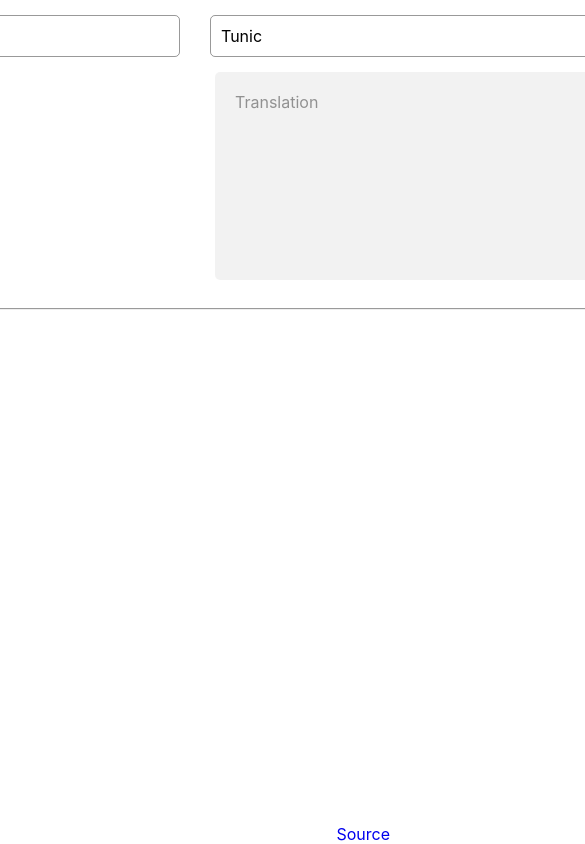
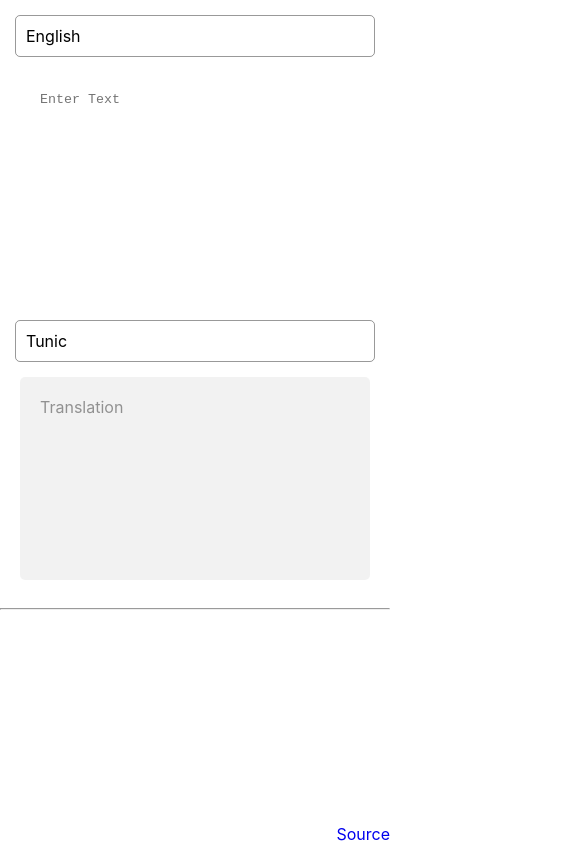
Before and after one commit to Yi-Jiahe/tunic_language, a React (Create React App) app in the folder client/: page / in a window 390 px wide. Shown: the top 844 px of the page, 585 px wide, since content can reach past the window. Built offline with nearby package versions, Linux system fonts and the light colour scheme.

Commit message:
Add responsive css

```diff
--- a/client/src/App.css
+++ b/client/src/App.css
@@ -44,8 +44,12 @@
   justify-content: center;
 }
 
-.width-500 {
-  width: 1000px;
+.width-100 {
+  width: 100%;
+}
+
+.max-width-700px {
+  max-width: 700px;
 }
 
 footer {
--- a/client/src/App.tsx
+++ b/client/src/App.tsx
@@ -7,7 +7,7 @@ function App() {
   return (
     <div className="App">
       <div className="App-body">
-        <div className="width-500">
+        <div className="width-100 max-width-700px">
           <TextArea />
         </div>
       </div>
--- a/client/src/TextArea.css
+++ b/client/src/TextArea.css
@@ -21,14 +21,30 @@
     border-radius: 5px;
 }
 
+
+
 .grid-container {
     display: grid;
-    grid-template-columns: 50% 50%;
-    grid-template-rows: auto;
+    grid-template-columns: 100%;
+    grid-template-rows: auto auto;
     grid-template-areas:
-    'english tunic';
-    min-height: 300px;
+    'english'
+    'tunic';
+    min-height:600px;
 }
+
+/* For Tablet/Desktop */
+@media only screen and (min-width: 600px) {
+    .grid-container {
+        display: grid;
+        grid-template-columns: 50% 50%;
+        grid-template-rows: auto;
+        grid-template-areas:
+        'english tunic';
+        min-height: 300px;
+    }
+}
+
 
 .grid-item {
     display: flex;
```
Also changed, not shown: 1 other file (tests, documents, lock files or other folders).
